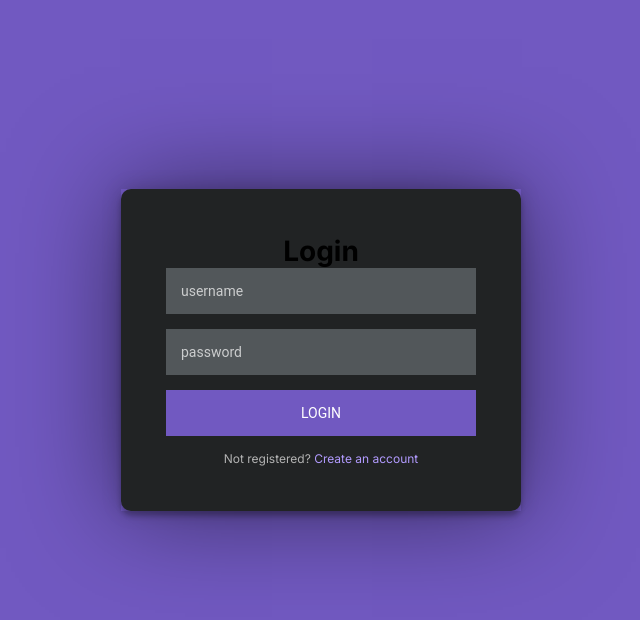
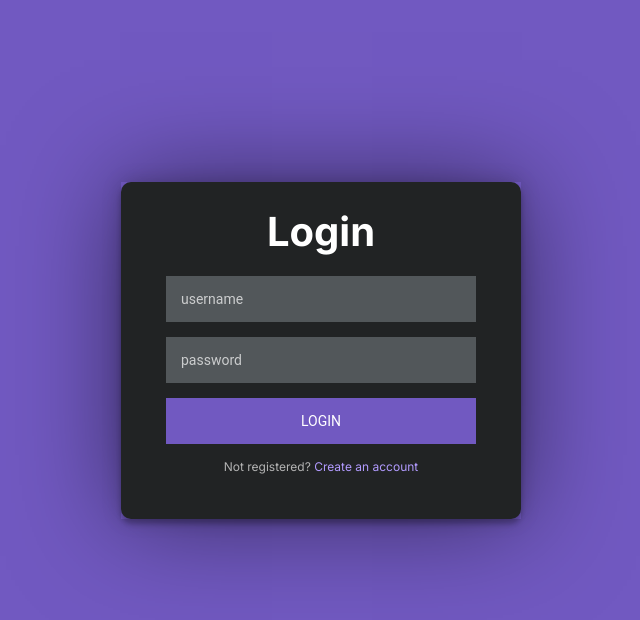
Before and after one commit to jonatasJS/database-files-frontend, a React (Create React App) app: page / in a window 1280 px wide. Shown: the top 620 px of the page, without its empty margins (319-959 px from the left). Built offline with nearby package versions, Linux system fonts and the light colour scheme.

Commit message:
\zxz\xzx

```diff
--- a/src/pages/Login/index.js
+++ b/src/pages/Login/index.js
@@ -61,7 +61,15 @@ export default class Login extends Component {
     return (
       <LoginPage>
         <Form>
-          <h1>{this.state.formType === "login" ? "Login" : "Register"}</h1>
+          <h1
+            style={{
+              color: "#fff",
+              fontSize: "2.5rem",
+              marginBottom: "20px",
+              textAlign: "center",
+              marginTop: "-20px",
+            }}
+          >{this.state.formType === "login" ? "Login" : "Register"}</h1>
           {this.state.formType === "register" && (
             <form className="register-form">
               <input
```
